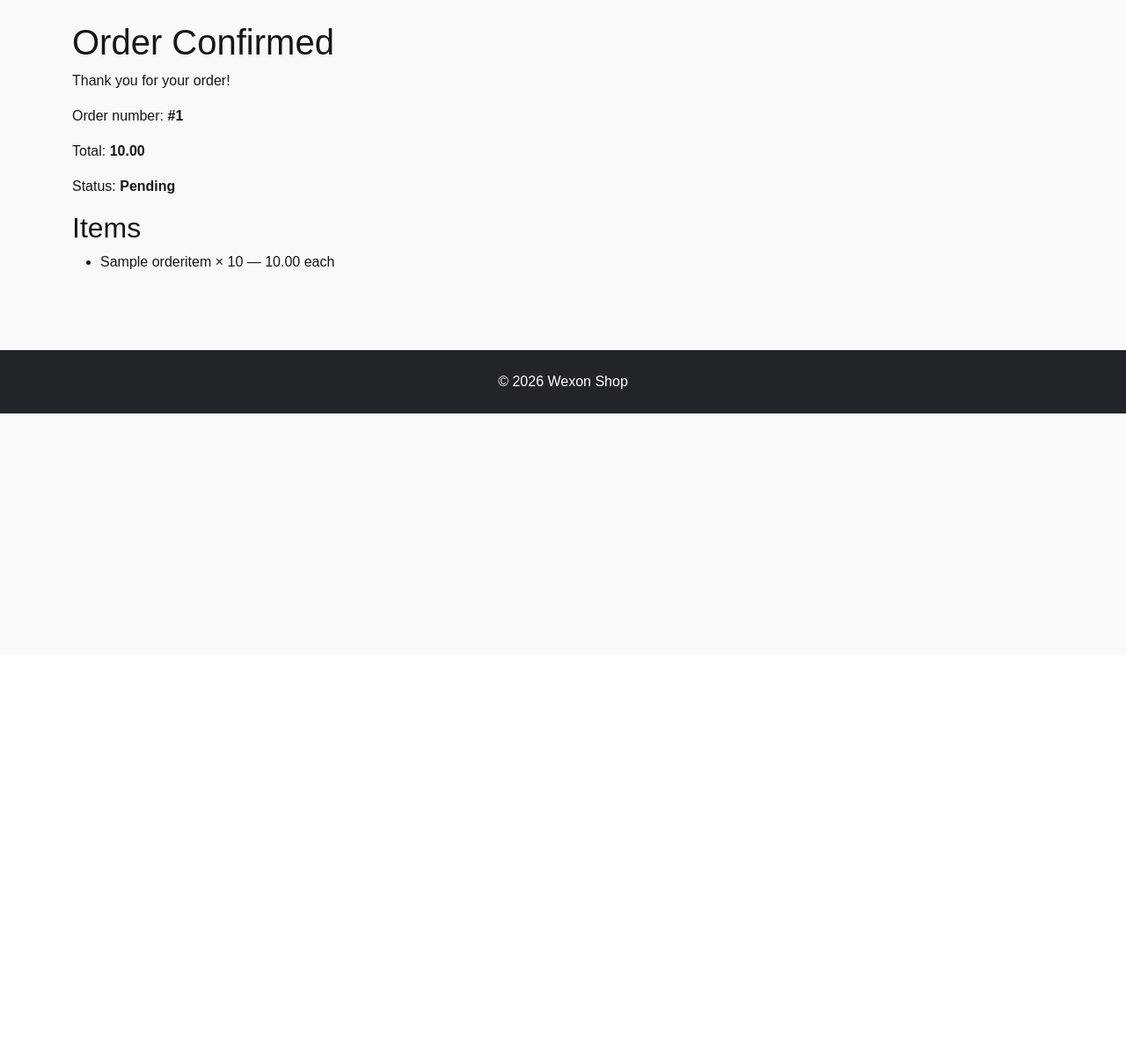
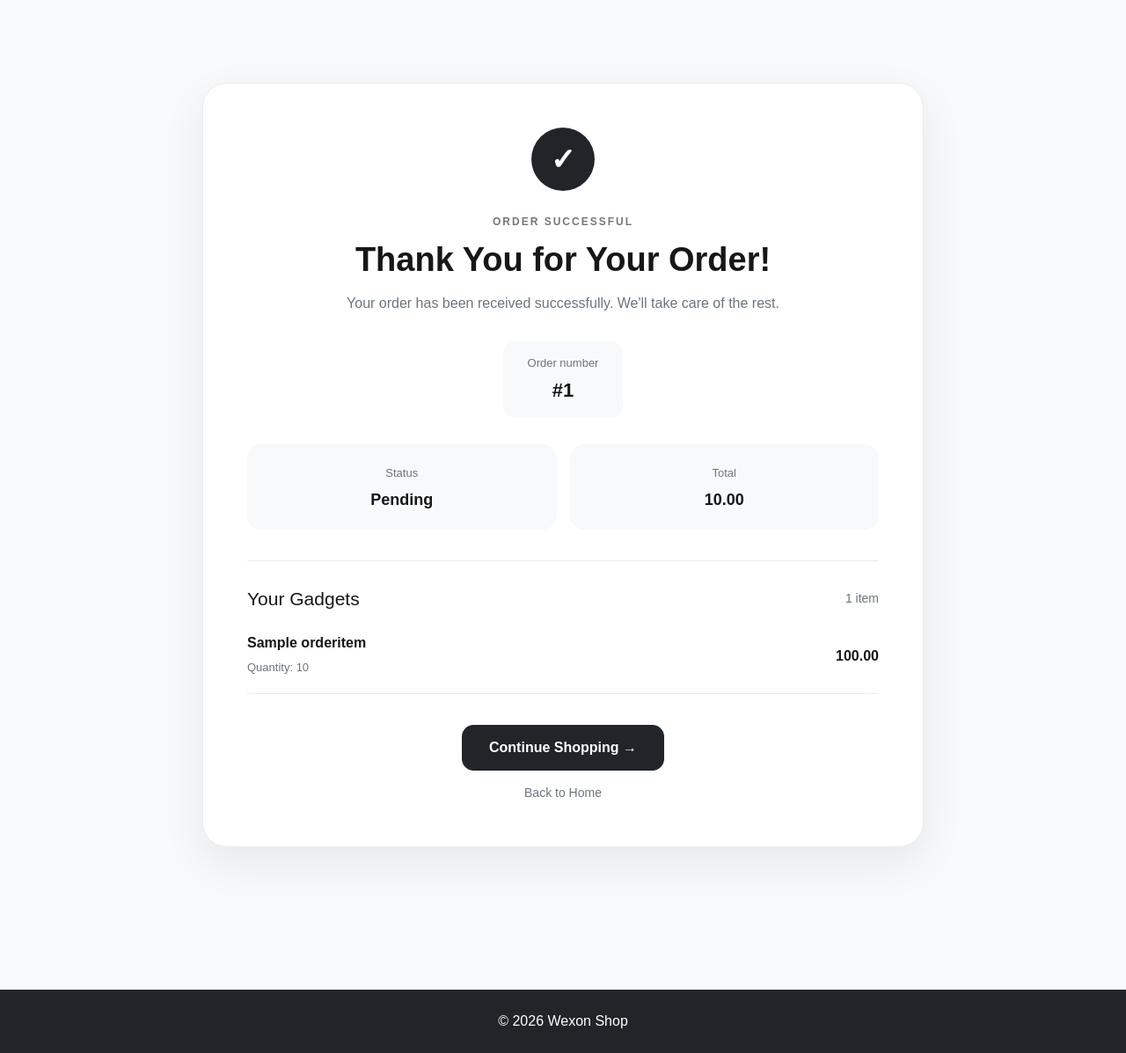
Before and after one commit to Mohamad-sudo616/Wexon, a Django app: page /orders/confirmation/1/ in a window 1280 px wide. Shown: the part 56-1253 px from the top of the page at 88% size. Before the commit the page ends 526 px from the top, so only its background shows below. Run offline with Django 5.2, Linux system fonts and the light colour scheme; a user stored in the database is signed in; tables that the repository leaves empty hold one stand-in row (values such as "Sample post").

Commit message:
polish checkout 100%

```diff
--- a/backend/static/css/style.css
+++ b/backend/static/css/style.css
@@ -855,3 +855,184 @@ body {
         grid-column: 2;
     }
 }
+
+
+
+/* =========================
+   Order Confirmation
+   ========================= */
+
+.confirmation-page {
+    padding: 70px 0 90px;
+}
+
+.confirmation-card {
+    max-width: 820px;
+    margin: 0 auto;
+    padding: 50px;
+    background: #fff;
+    border: 1px solid #e9ecef;
+    border-radius: 28px;
+    box-shadow: 0 18px 50px rgba(0, 0, 0, 0.07);
+    text-align: center;
+}
+
+.confirmation-icon {
+    width: 72px;
+    height: 72px;
+    margin: 0 auto 22px;
+    border-radius: 50%;
+    background: #212529;
+    color: #fff;
+    display: flex;
+    align-items: center;
+    justify-content: center;
+    font-size: 34px;
+    font-weight: 700;
+}
+
+.confirmation-card h1 {
+    margin: 10px 0 12px;
+    font-size: 38px;
+    font-weight: 800;
+}
+
+.confirmation-message {
+    max-width: 550px;
+    margin: 0 auto 30px;
+    color: #6c757d;
+    line-height: 1.7;
+}
+
+.confirmation-order-number {
+    display: inline-flex;
+    flex-direction: column;
+    gap: 5px;
+    padding: 15px 28px;
+    margin-bottom: 30px;
+    background: #f8f9fa;
+    border-radius: 14px;
+}
+
+.confirmation-order-number span,
+.confirmation-detail span,
+.confirmation-item span {
+    color: #6c757d;
+    font-size: 13px;
+}
+
+.confirmation-order-number strong {
+    font-size: 22px;
+}
+
+.confirmation-details {
+    display: grid;
+    grid-template-columns: 1fr 1fr;
+    gap: 15px;
+    margin-bottom: 35px;
+}
+
+.confirmation-detail {
+    padding: 20px;
+    background: #f8f9fa;
+    border-radius: 16px;
+}
+
+.confirmation-detail strong {
+    display: block;
+    margin-top: 6px;
+    font-size: 18px;
+}
+
+.confirmation-items {
+    text-align: left;
+    border-top: 1px solid #e9ecef;
+    padding-top: 30px;
+}
+
+.confirmation-items-header {
+    display: flex;
+    justify-content: space-between;
+    align-items: center;
+    margin-bottom: 10px;
+}
+
+.confirmation-items-header h2 {
+    margin: 0;
+    font-size: 21px;
+}
+
+.confirmation-items-header span {
+    color: #6c757d;
+    font-size: 14px;
+}
+
+.confirmation-item {
+    display: flex;
+    justify-content: space-between;
+    align-items: center;
+    gap: 20px;
+    padding: 18px 0;
+    border-bottom: 1px solid #e9ecef;
+}
+
+.confirmation-item h3 {
+    margin: 0 0 5px;
+    font-size: 16px;
+    font-weight: 600;
+}
+
+.confirmation-item strong {
+    white-space: nowrap;
+}
+
+.confirmation-actions {
+    margin-top: 35px;
+    display: flex;
+    flex-direction: column;
+    align-items: center;
+    gap: 15px;
+}
+
+.confirmation-actions .btn {
+    min-width: 230px;
+    padding: 13px 22px;
+    border-radius: 13px;
+    font-weight: 600;
+}
+
+.confirmation-home-link {
+    color: #6c757d;
+    text-decoration: none;
+    font-size: 14px;
+}
+
+.confirmation-home-link:hover {
+    color: #212529;
+}
+
+
+/* Mobile */
+
+@media (max-width: 576px) {
+    .confirmation-page {
+        padding: 40px 0 60px;
+    }
+
+    .confirmation-card {
+        padding: 30px 20px;
+        border-radius: 20px;
+    }
+
+    .confirmation-card h1 {
+        font-size: 30px;
+    }
+
+    .confirmation-details {
+        grid-template-columns: 1fr;
+    }
+
+    .confirmation-item {
+        align-items: flex-start;
+    }
+}
--- a/backend/templates/pages/order_confirmation.html
+++ b/backend/templates/pages/order_confirmation.html
@@ -1,39 +1,87 @@
 {% extends "base.html" %}
 
-{% block title %}Order Confirmation | Wexon Shop{% endblock %}
+{% block title %}Order Confirmed | Wexon Shop{% endblock %}
 
 {% block content %}
 
-<h1>Order Confirmed</h1>
+<div class="confirmation-page">
 
-<p>Thank you for your order!</p>
+    <div class="confirmation-card">
 
-<p>
-    Order number:
-    <strong>#{{ order.id }}</strong>
-</p>
+        <div class="confirmation-icon">
+            ✓
+        </div>
 
-<p>
-    Total:
-    <strong>{{ order.total_price }}</strong>
-</p>
+        <span class="section-label">ORDER SUCCESSFUL</span>
 
-<p>
-    Status:
-    <strong>{{ order.get_status_display }}</strong>
-</p>
+        <h1>Thank You for Your Order!</h1>
 
-<h2>Items</h2>
+        <p class="confirmation-message">
+            Your order has been received successfully.
+            We'll take care of the rest.
+        </p>
 
-<ul>
-    {% for item in order.items.all %}
-        <li>
-            {{ item.product_name }}
-            × {{ item.quantity }}
-            — {{ item.price }}
-            each
-        </li>
-    {% endfor %}
-</ul>
+        <div class="confirmation-order-number">
+            <span>Order number</span>
+            <strong>#{{ order.id }}</strong>
+        </div>
+
+        <div class="confirmation-details">
+
+            <div class="confirmation-detail">
+                <span>Status</span>
+                <strong>{{ order.get_status_display }}</strong>
+            </div>
+
+            <div class="confirmation-detail">
+                <span>Total</span>
+                <strong>{{ order.total_price }}</strong>
+            </div>
+
+        </div>
+
+        <div class="confirmation-items">
+
+            <div class="confirmation-items-header">
+                <h2>Your Gadgets</h2>
+                <span>{{ order.items.count }} item{{ order.items.count|pluralize }}</span>
+            </div>
+
+            {% for item in order.items.all %}
+
+            <div class="confirmation-item">
+
+                <div>
+                    <h3>{{ item.product_name }}</h3>
+                    <span>
+                        Quantity: {{ item.quantity }}
+                    </span>
+                </div>
+
+                <strong>
+                    {{ item.subtotal }}
+                </strong>
+
+            </div>
+
+            {% endfor %}
+
+        </div>
+
+        <div class="confirmation-actions">
+
+            <a href="{% url 'products:list' %}" class="btn btn-dark">
+                Continue Shopping →
+            </a>
+
+            <a href="{% url 'home' %}" class="confirmation-home-link">
+                Back to Home
+            </a>
+
+        </div>
+
+    </div>
+
+</div>
 
 {% endblock %}
```
Also changed, not shown: backend/apps/payments/urls.py (line endings or trailing spaces).
